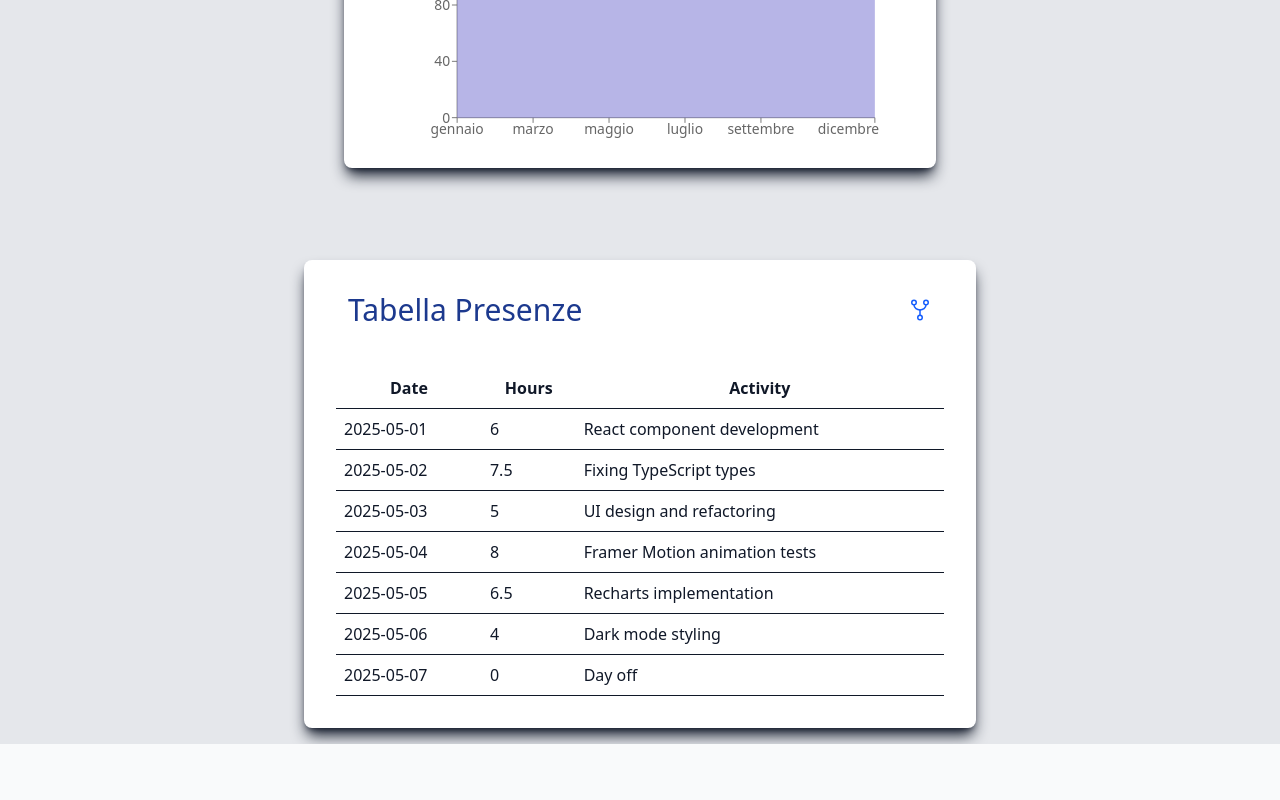
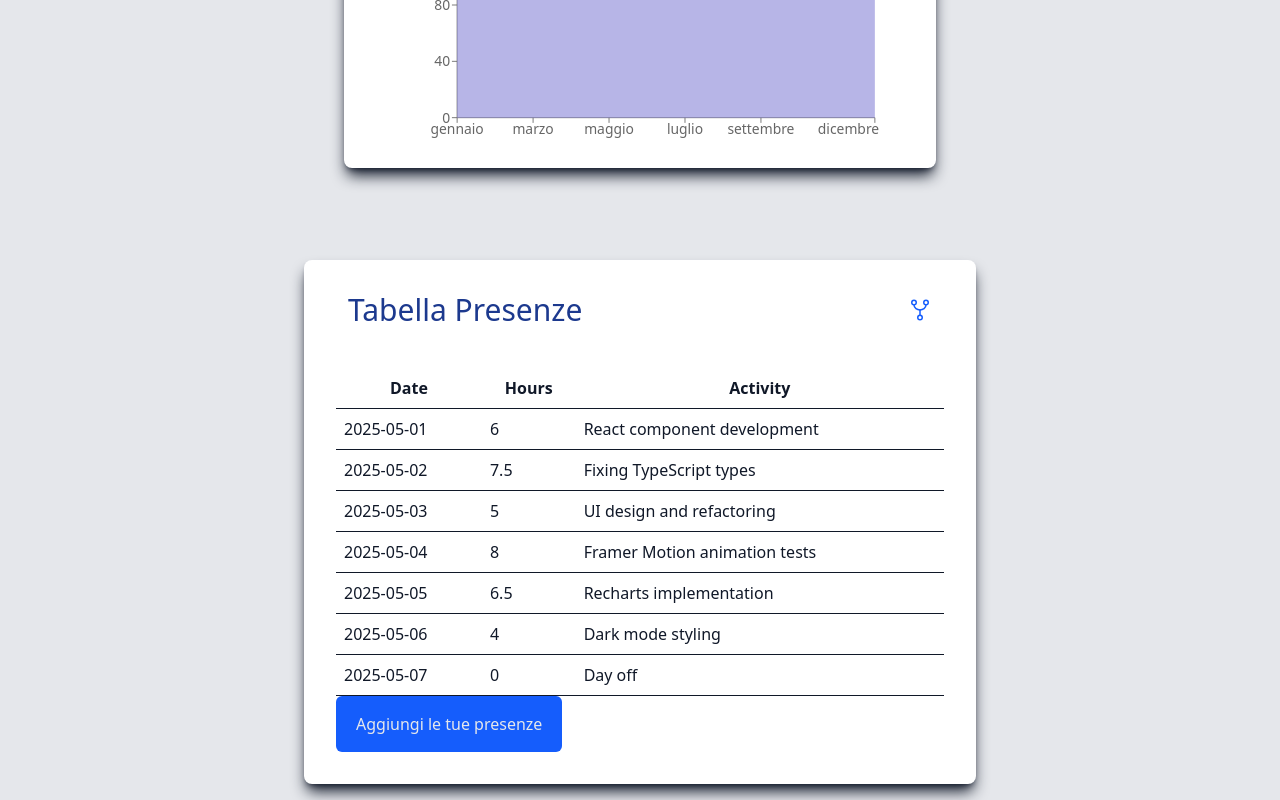
Before and after one commit to EliaGiolli/ClockWise---React-ts, a React (Vite) app: page / in a window 1280 px wide. Shown: the part 1446-2246 px from the top of the page. Before the commit the page ends 2190 px from the top, so only its background shows below. Built offline with nearby package versions, Linux system fonts and the light colour scheme.

Commit message:
created the modalcard component

```diff
--- a/package.json
+++ b/package.json
@@ -10,9 +10,10 @@
     "preview": "vite preview"
   },
   "dependencies": {
-    "@radix-ui/react-dialog": "^1.1.13",
+    "@headlessui/react": "^2.2.2",
     "@tailwindcss/vite": "^4.1.5",
     "@tanstack/react-table": "^8.21.3",
+    "class-variance-authority": "^0.7.1",
     "motion": "^12.9.4",
     "react": "^19.0.0",
     "react-dom": "^19.0.0",
--- a/src/components/Button.tsx
+++ b/src/components/Button.tsx
@@ -0,0 +1,33 @@
+import { cva } from 'class-variance-authority'
+
+//React provides with types to assign a type to an HTML element
+type ButtonProps = React.HtmlHTMLAttributes<HTMLButtonElement> & {
+    variant: 'customBtn' | 'hamburgerBtn' | 'default';
+};
+
+function Button({variant, children, onClick,...props}: ButtonProps) {
+  return (
+    <button {...props} onClick={onClick} className={buttonVariant({variant})}>
+        {children}
+    </button>
+  )
+}
+
+export default Button
+
+//cva is a function that returns a function(in this case it's 'buttonVariant')
+//This function will return a string that we can use in the 'className' of the HTML
+const buttonVariant = cva(
+    "px-5 py-4 semibold rounded-md text-gray-20 cursor-pointer",
+    //cva will merge these variants with the defualt variant provided above
+    {
+        variants:{
+            variant: {
+                customBtn: 'bg-blue-600 hover:bg-blue-700 text-gray-200',
+                hamburgerBtn: 'block md:hidden',
+                default: ''
+            },
+        },
+        defaultVariants: { variant: 'default' }
+    },
+)
--- a/src/components/Card.tsx
+++ b/src/components/Card.tsx
@@ -1,4 +1,4 @@
-import { CardProps} from '../types/cardType'
+import { CardProps} from '../types/genericTypes'
 
 function Card({children,className}:CardProps) {
   return (
--- /dev/null
+++ b/src/layouts/ModalCard.tsx
@@ -0,0 +1,37 @@
+//External Libraries
+import { Dialog, DialogPanel } from "@headlessui/react";
+import { motion, AnimatePresence } from "framer-motion";
+
+
+import { ModalFormProps } from "../types/ModalFormTypes";
+
+function ModalCard ({ isOpen, closeModal }: ModalFormProps) {
+  return (
+    <AnimatePresence>
+      {isOpen && (
+        <Dialog as="div" className="relative z-10" onClose={closeModal} open={isOpen}>
+          <div className="fixed inset-0 bg-black/30" aria-hidden="true" />
+
+          <div className="fixed inset-0 flex items-center justify-center p-4">
+            <motion.div
+              initial={{ opacity: 0, scale: 0.95 }}
+              animate={{ opacity: 1, scale: 1 }}
+              exit={{ opacity: 0, scale: 0.95 }}
+              transition={{ duration: 0.2, ease: "easeOut" }}
+              className="w-full max-w-md rounded bg-white p-6 shadow-lg"
+            >
+              <DialogPanel>
+                <h1 className="text-lg font-bold">Il tuo form</h1>
+                <form>
+                  {/* ...form fields... */}
+                </form>
+              </DialogPanel>
+            </motion.div>
+          </div>
+        </Dialog>
+      )}
+    </AnimatePresence>
+  );
+};
+
+export default ModalCard
--- a/src/layouts/Navbar.tsx
+++ b/src/layouts/Navbar.tsx
@@ -10,7 +10,7 @@ import { LuSunMoon } from "react-icons/lu";
 
 
 import Sidebar from "./Sidebar";
-
+import Button from "../components/Button";
 
 function Navbar() {
     // Mobile menu logic
@@ -42,18 +42,18 @@ function Navbar() {
         </ul>
 
         {/* THEME BUTTON */}
-        <button onClick={toggleTheme}>
+        <Button onClick={toggleTheme} variant="default">
             {initialTheme === 'light' ? <CiLight size={35} className="bg-gray-700 hover:bg-gray-900 text-white px-2 rounded-lg"/>
             :
             <LuSunMoon size={35} className="bg-white text-gray-900 hover:bg-gray-300 px-2 border-2 rounded-lg" />}
-        </button>
+        </Button>
 
         {/* HAMBURGER-MENU BUTTON */}
-        <button onClick={toggleNav} className="block md:hidden">
+        <Button onClick={toggleNav} variant='hamburgerBtn'>
             {isOpen ? <RxCross1 size={35} className="bg-blue-600 text-white hover:bg-blue-700 px-2 rounded-lg"/>
             :
             <GiHamburgerMenu size={35} className="bg-blue-600 text-white hover:bg-blue-700 px-2 rounded-lg"/>}
-        </button>
+        </Button>
 
         {/* MOBILE NAV */}
         {
--- a/src/layouts/WorkLogTable.tsx
+++ b/src/layouts/WorkLogTable.tsx
@@ -1,5 +1,8 @@
+import {useState} from "react";
 import React from "react";
 import Card from "../components/Card";
+import Button from "../components/Button";
+import ModalCard from "./ModalCard";
 //internal imports
 import { workLogData } from "../data/workLog"
 import { useThemeStore } from "../store/store";
@@ -10,7 +13,11 @@ import { motion } from 'framer-motion'
 import { useReactTable, getCoreRowModel, flexRender } from '@tanstack/react-table';
 
 function WorkLogTable() {
+
   const initialTheme = useThemeStore(state => state.initialTheme);
+
+  const [isOpen, setIsOpen] = useState(false);
+
   const columns = React.useMemo(
     //the new Tanstack React-table API uses accessorKey and header instead of accessor and Header inside the columns
     () => [
@@ -37,6 +44,7 @@ function WorkLogTable() {
   });
 
   return (
+    <>
       <Element name="working-log-table">
         <Card className={`${initialTheme === 'light'?'bg-white shadow-gray-900':'bg-gray-900 shadow-gray-200'} w-full max-w-2xl p-8 rounded-lg shadow-lg mx-auto`}>
             <div className='flex justify-between items-center px-3 mb-10'>
@@ -62,7 +70,7 @@ function WorkLogTable() {
                 </tr>
               ))}
             </thead>
-          <tbody>
+            <tbody className="mb-10">
               {table.getRowModel().rows.map(row => (
                 <tr key={row.id}>
                   {row.getVisibleCells().map(cell => (
@@ -74,8 +82,22 @@ function WorkLogTable() {
               ))}
             </tbody>
           </motion.table>
+          <Button
+              variant="customBtn"
+              onClick={() => {setIsOpen(true)}}
+              >
+              Aggiungi le tue presenze
+          </Button>
         </Card>
       </Element>
+      {
+        isOpen && <ModalCard
+                  table={table}
+                  isOpen={isOpen}
+                  closeModal={() => setIsOpen(false)}
+                  />
+      }
+    </>
   );
 }
 
--- /dev/null
+++ b/src/types/ModalFormTypes.ts
@@ -0,0 +1,9 @@
+import { type Table } from "@tanstack/react-table";
+import { WorkLogEntry } from "./workLogTypes";
+
+export type ModalFormProps = {
+  isOpen?: boolean;
+  closeModal: () => void;
+  onSubmit?: (e: React.FormEvent<HTMLFormElement>) => void;
+  table: Table<WorkLogEntry>
+};
```
Also changed, not shown: src/types/genericTypes.ts (added, +7 -0 lines), 2 other files (tests, documents, lock files or other folders). Lines whose indentation alone changed are shown as unchanged.
